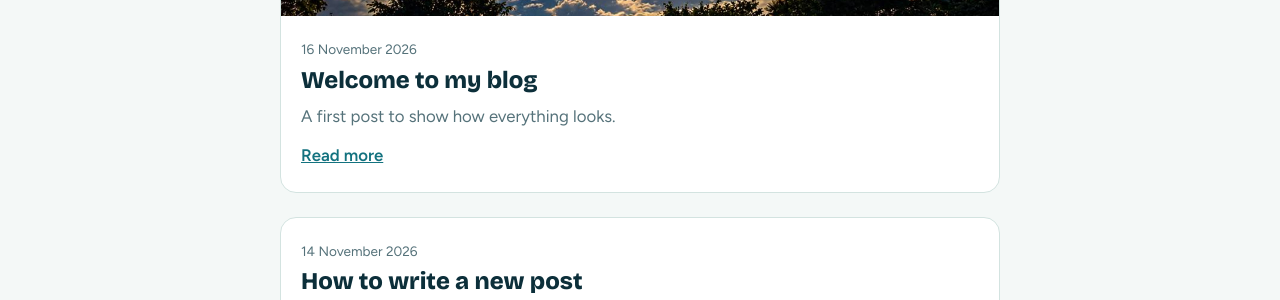
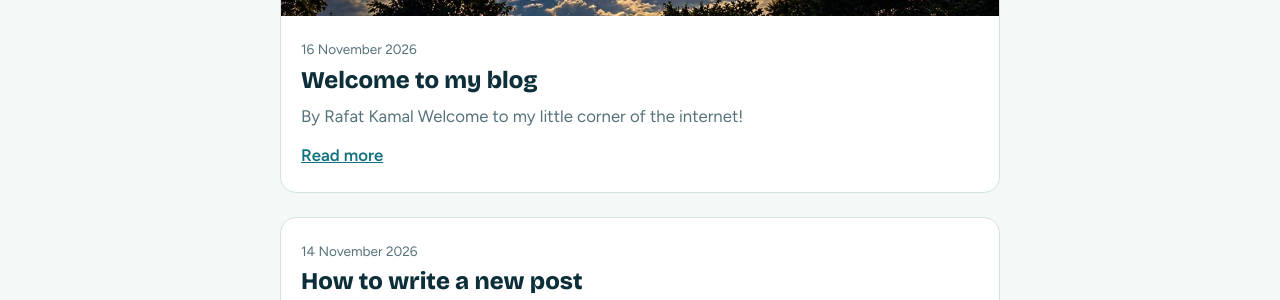
Before and after one commit to BaganBari-Rafat/blog, a Jekyll site: the page built from index.html, in a window 1280 px wide. Shown: the part 375-675 px from the top of the page. Built offline with Jekyll 4.4.1, drawn with Linux system fonts in a browser that asks for light colours; the list of posts is cut into pages by our own code.

Commit message:
Update _posts/2026-11-15-welcome.md (via Pages CMS)

```diff
--- a/_posts/2026-11-15-welcome.md
+++ b/_posts/2026-11-15-welcome.md
@@ -3,7 +3,10 @@ layout: post
 title: Welcome to my blog
 date: 2026-11-16
 image: /assets/images/welcome.jpg
-description: A first post to show how everything looks.
+description: |
+  By Rafat Kamal
+
+  Welcome to my little corner of the internet!
 tags:
   - welcome
   - A Journey Beyond Work – A Little About Me
```
